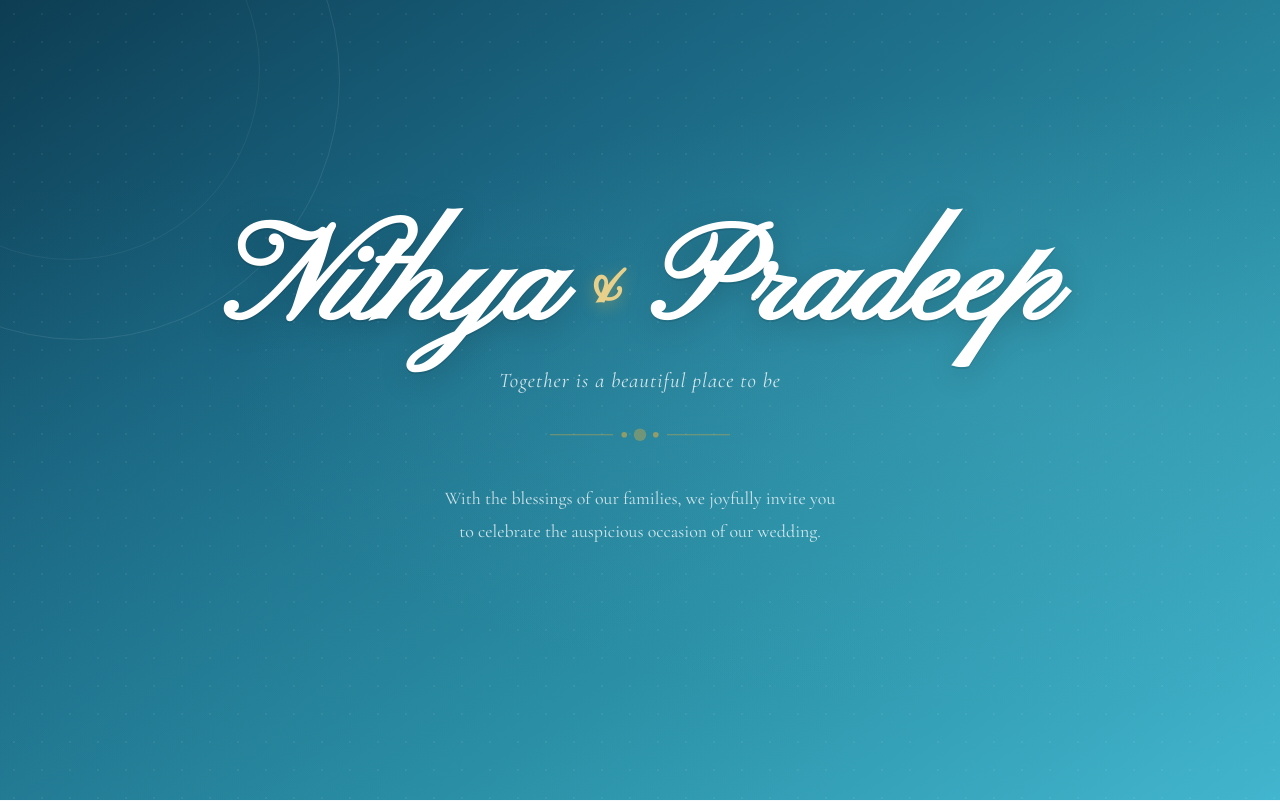
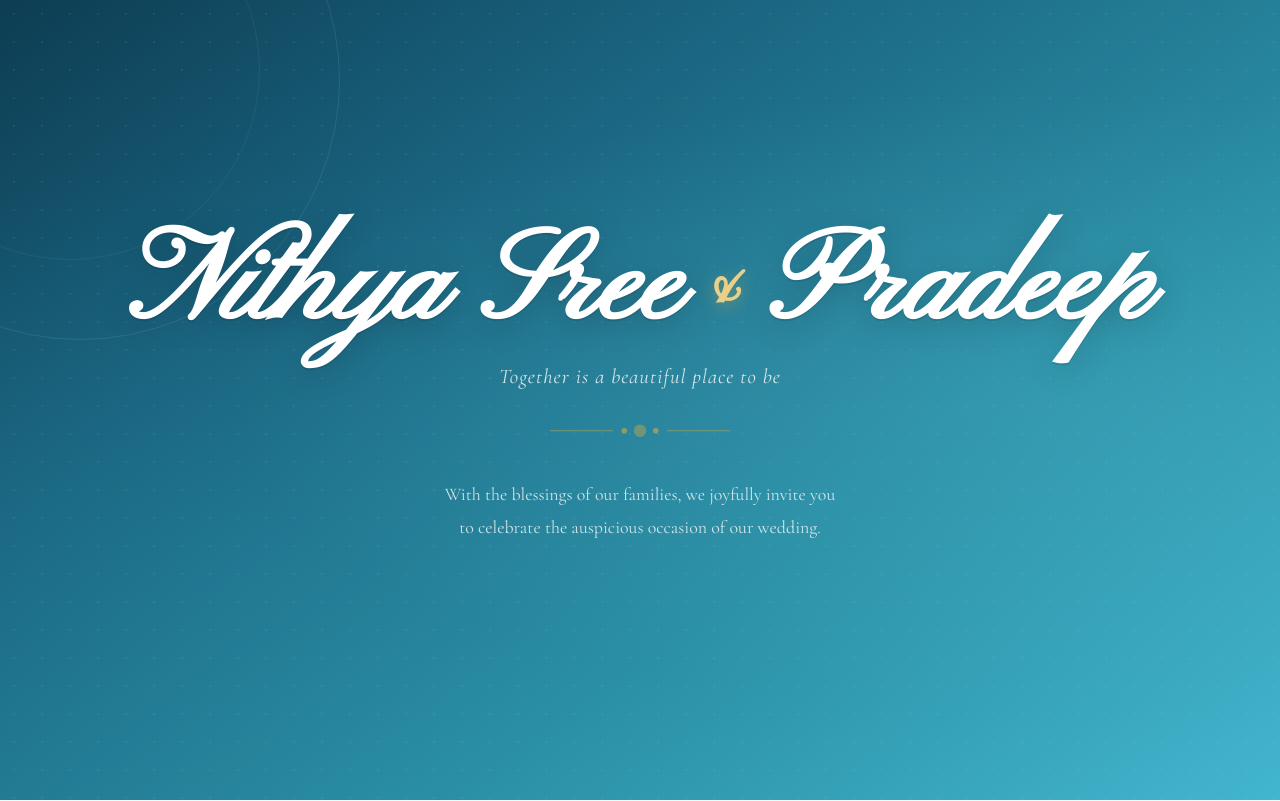
Before and after one commit to spradeep2410-git/wedding_invitation, a plain HTML site: page index.html in a window 1280 px wide. Shown: the top 801 px of the page. Drawn offline with nearby package versions, Linux system fonts and the light colour scheme.

Commit message:
Update index.html

```diff
--- a/index.html
+++ b/index.html
@@ -30,10 +30,10 @@
             <!-- <p class="hero-bismillah anim-item" style="--d:0.1s">॥ அவளும் நானும்॥</p> -->
             <!-- <p class="hero-bismillah anim-item" style="--d:0.1s">॥ Forever ॥</p> -->
             <!-- ② Names — each word animates separately, just like ref -->
-            <h1 class="hero-names">
-                <span class="name-word anim-item" style="--d:0.35s">Nithya</span>
-                <span class="name-amp anim-item" style="--d:0.65s">&amp;</span>
-                <span class="name-word anim-item" style="--d:0.90s">Pradeep</span>
+            <h1 class="hero-names-1">
+                <span class="name-word-1 anim-item" style="--d:0.35s">Nithya Sree</span>
+                <span class="name-amp-1 anim-item" style="--d:0.65s">&amp;</span>
+                <span class="name-word-1 anim-item" style="--d:0.90s">Pradeep</span>
             </h1>
 
             <!-- ③ Tagline italic -->
@@ -261,7 +261,7 @@
       <text x="50" y="58" text-anchor="middle" font-family="Pinyon Script, cursive" font-size="26" fill="#4a2a06">PN</text>
     </svg>
         </div>
-        <h2 class="footer-names">Pradeep &amp; Nithya Sree</h2>
+        <h2 class="footer-names-1">Pradeep &amp; Nithya Sree</h2>
         <p class="footer-quote">"Two souls, one destiny — blessed by the stars, united by love."</p>
         <p class="footer-families"><em>Senthil Arumugam &amp; Suganthi family<br></em> &nbsp;⟡&nbsp; <br><em>Pesalavari family</em></p>
         <p class="footer-copy">Made with ❤️</p>
```
